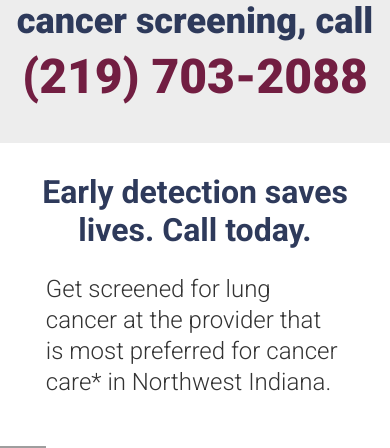
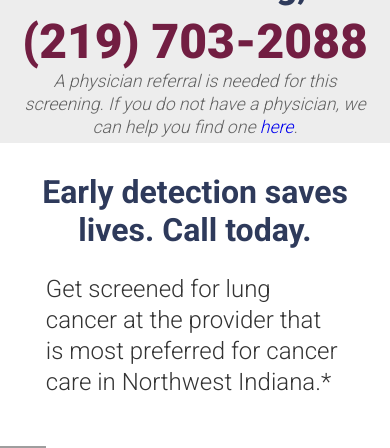
Before and after one commit to comhs/LungCancerScreen, a React (Create React App) app: page / in a window 390 px wide. Shown: the part 539-987 px from the top of the page. Built offline with nearby package versions, Linux system fonts and the light colour scheme.

Commit message:
Fixed copy, and added disclaimer to CTA

```diff
--- a/src/components/Hero.js
+++ b/src/components/Hero.js
@@ -22,6 +22,7 @@ function Hero({ children, phone, darkText, ctaButton }) {
       <div className="hero-cta">
         <h1 className={darkText === "true" ? "headline-dark" : "headline"}>{children}</h1>
         <a href={"tel:" + phone.replace(/[^0-9]/g, "")} className="hero-phone">{phone.replace(/\s/, '\u00A0')}</a>
+        <p className="disclaimer">A physician referral is needed for this screening. If you do not have a physician, we can help you find one <a href='https://www.comhs.org/healthyjourney'>here</a>.</p>
         {
           ctaButton === "true" ?
             <div className="hero-button" id="mainBtn">Request&nbsp;an&nbsp;Appointment</div> :
--- a/src/components/Main.js
+++ b/src/components/Main.js
@@ -20,7 +20,7 @@ function Main() {
       <div class="container">
         <ContentFull>
           <BodyPanel headline="Early detection saves lives. Call today.">
-            Get screened for lung cancer at the provider that is most preferred for cancer care* in Northwest Indiana.
+            Get screened for lung cancer at the provider that is most preferred for cancer care in Northwest Indiana.*
           </BodyPanel>
           <UnorderedList />
         </ContentFull>
--- a/src/components/UnorderedList.js
+++ b/src/components/UnorderedList.js
@@ -3,7 +3,7 @@ import React from 'react'
 const UnorderedList = () => {
   return (
     <ul>
-      <li>Lung cancer screening is recommended for those ages 50-80 who are considered heavy smokers (1 pack a day for 20 years; 2 packs a day for 10 years), including individuals who currently smoke or have quit.</li>
+      <li>Lung cancer screening is recommended for those ages 50-80 who are considered heavy smokers (1 pack a day for 20 years; 2 packs a day for 10 years), including individuals who currently smoke or have quit within the last 15 years.</li>
       <li>The screening test performed with a low-dose CT scan can detect lung cancer in its earliest stages, improving survival rates.</li>
     </ul>
   )
--- a/src/styles/Hero.css
+++ b/src/styles/Hero.css
@@ -28,3 +28,24 @@
                                 transparent 80%,
                                 var(--hero-background-color) 100%)
 }
+
+.hero-cta>.disclaimer {
+  font-style: italic;
+  font-size: 1.3em;
+  color: var(--black-20);
+  /* padding: 10px 20px; */
+  width: 75%;
+}
+
+@media (max-width: 900px) {
+  .hero-cta>.disclaimer {
+    font-size: 1.1em;
+    text-align: center;
+  }
+}
+
+@media (max-width: 450px) {
+  .hero-cta>.disclaimer {
+    width: 90%;
+  }
+}
```
Also changed, not shown: src/components/test.html (deleted).
